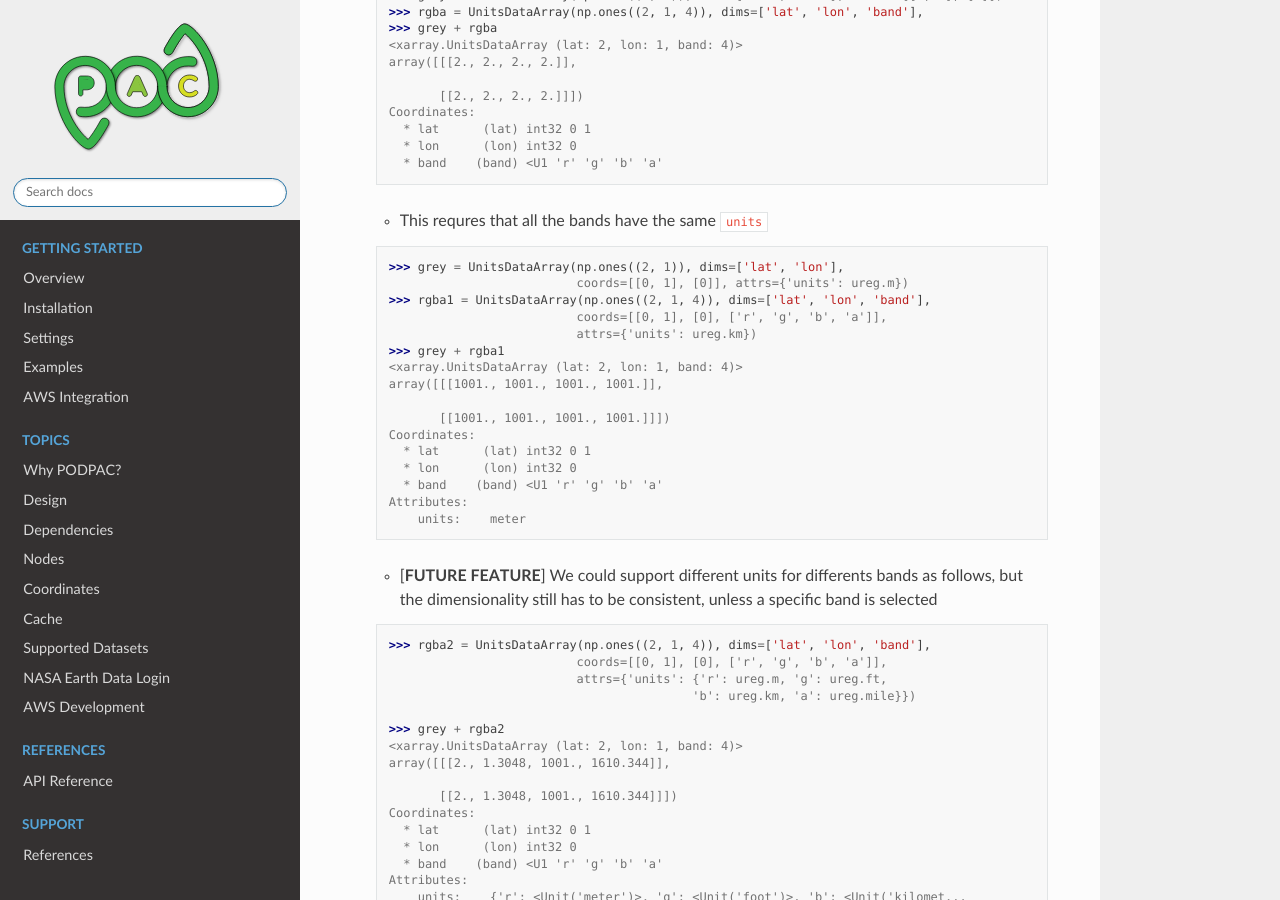
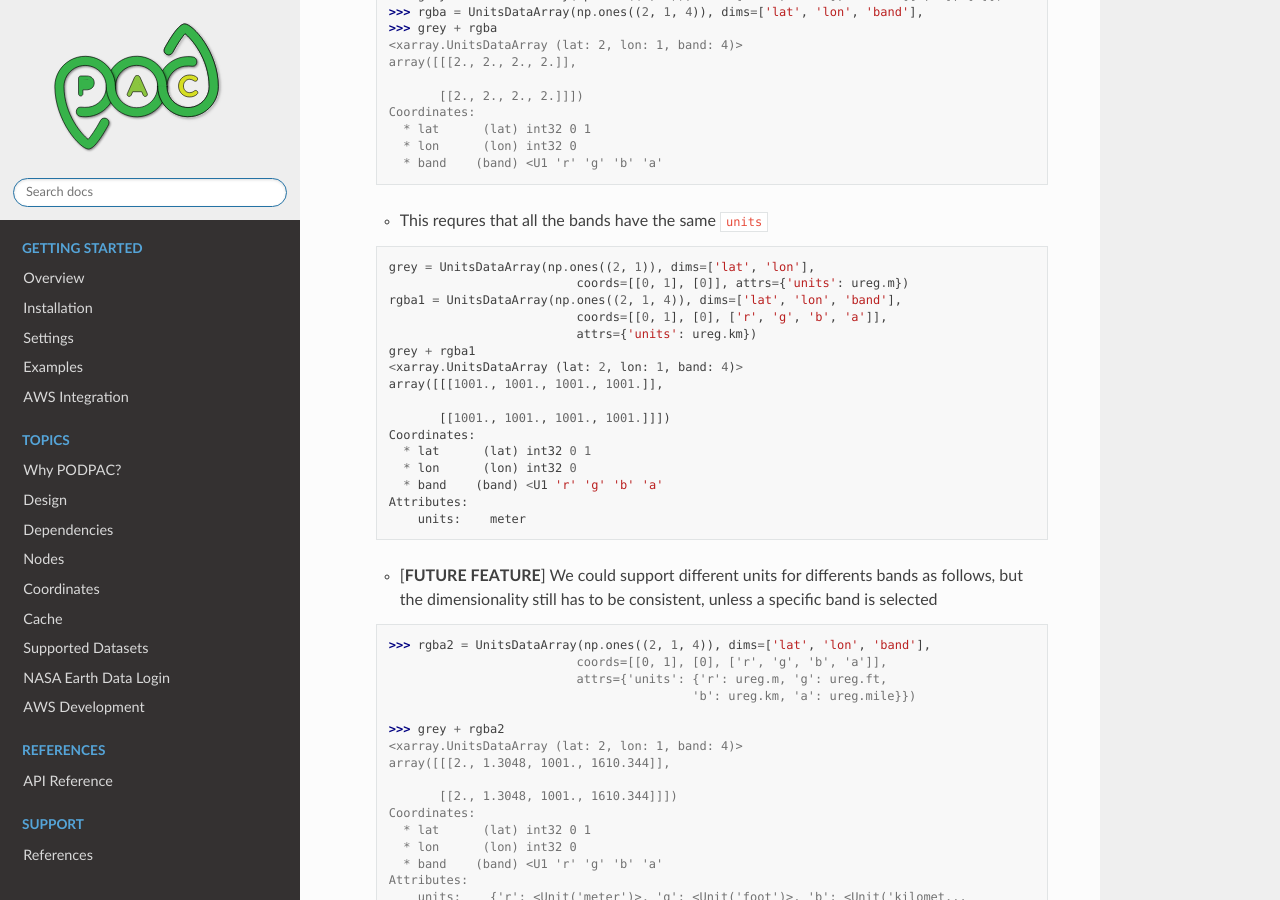
Before and after one commit to creare-com/podpac, a Sphinx documentation site: the page built from doc/source/specs/nodes.md, in a window 1280 px wide and 900 px high, scrolled down 2707 px. Built offline with Sphinx 7.4.7 and the Read the Docs theme 2.0.0, drawn with Linux system fonts in a browser that asks for light colours; pages that are not in the unit, such as notebooks, are missing from menus.

Commit message:
DOCFIX: Attempting to fix errors in the doc.

````diff
--- a/doc/source/specs/nodes.md
+++ b/doc/source/specs/nodes.md
@@ -104,12 +104,12 @@ def eval(coordinates, output=None, method=None):
     ```
     * This requres that all the bands have the same `units`
     ```python
-    >>> grey = UnitsDataArray(np.ones((2, 1)), dims=['lat', 'lon'],
+    grey = UnitsDataArray(np.ones((2, 1)), dims=['lat', 'lon'],
                               coords=[[0, 1], [0]], attrs={'units': ureg.m})
-    >>> rgba1 = UnitsDataArray(np.ones((2, 1, 4)), dims=['lat', 'lon', 'band'],
+    rgba1 = UnitsDataArray(np.ones((2, 1, 4)), dims=['lat', 'lon', 'band'],
                               coords=[[0, 1], [0], ['r', 'g', 'b', 'a']],
                               attrs={'units': ureg.km})
-    >>> grey + rgba1
+    grey + rgba1
     <xarray.UnitsDataArray (lat: 2, lon: 1, band: 4)>
     array([[[1001., 1001., 1001., 1001.]],
 
````
Also changed, not shown: doc/source/cache.md (+2 -0 lines), doc/source/install.md (+2 -2 lines).
